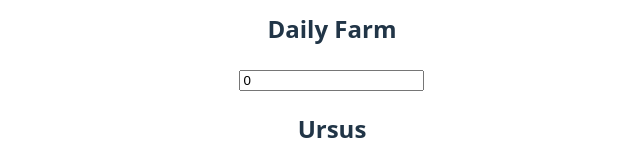
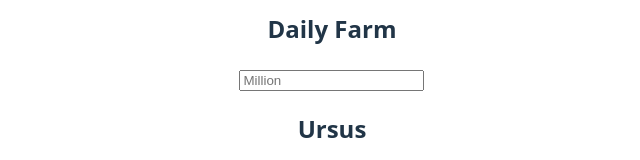
Before and after one commit to wajeff/starforce-planner, a React (Vite) app: page / in a window 1280 px wide. Shown: the part 330-490 px from the top of the page, without its empty margins (308-948 px from the left). Built offline with nearby package versions, Linux system fonts and the light colour scheme.

Commit message:
Fixed issue where dailyFarm input would retain upon reset

```diff
--- a/src/App.jsx
+++ b/src/App.jsx
@@ -57,7 +57,7 @@ function App() {
   const handleCurrentMeso=(e)=>{
     setCurrentMeso(e.target.value * 1_000_000)
   }
-  const [dailyFarm, setDailyFarm] = useState(0)
+  const [dailyFarm, setDailyFarm] = useState('')
   const handleDailyFarm = (e)=>{
     setDailyFarm(e.target.value)
   }
--- a/src/components/Values.jsx
+++ b/src/components/Values.jsx
@@ -20,7 +20,7 @@ const Values = ({
     });
     calculatedTotal+=ursus.clears*ursus.level*ursus.mesosPerLevel*reboot*2*daysDifference
     calculatedTotal+=mapleTour.clears*mapleTour.value*daysDifference*reboot
-    calculatedTotal+=parseInt(dailyFarm*1_000_000*daysDifference)
+    calculatedTotal += Number(dailyFarm || 0) * 1_000_000 * daysDifference;
     calculatedTotal+=currentMeso
     setTotal(calculatedTotal);
     setMaxClears(clearsCount)
```
